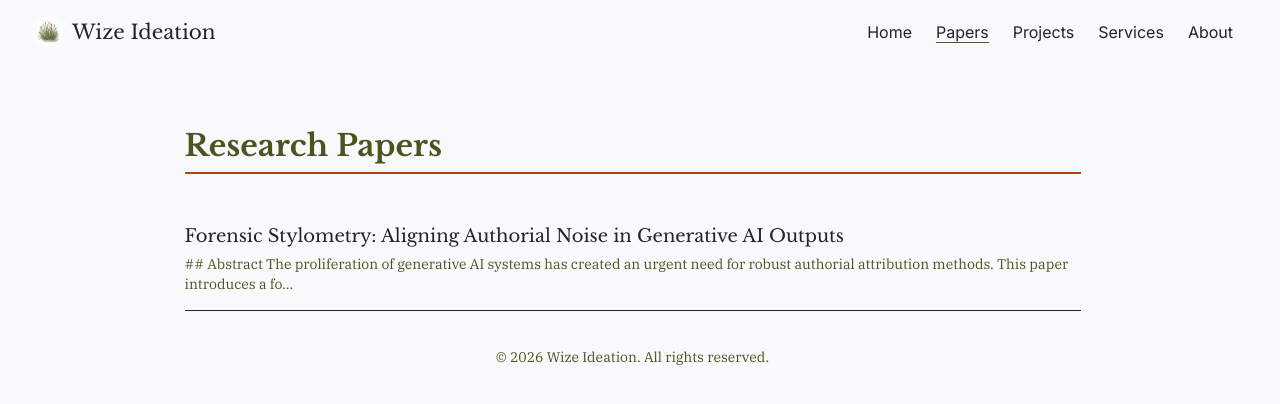
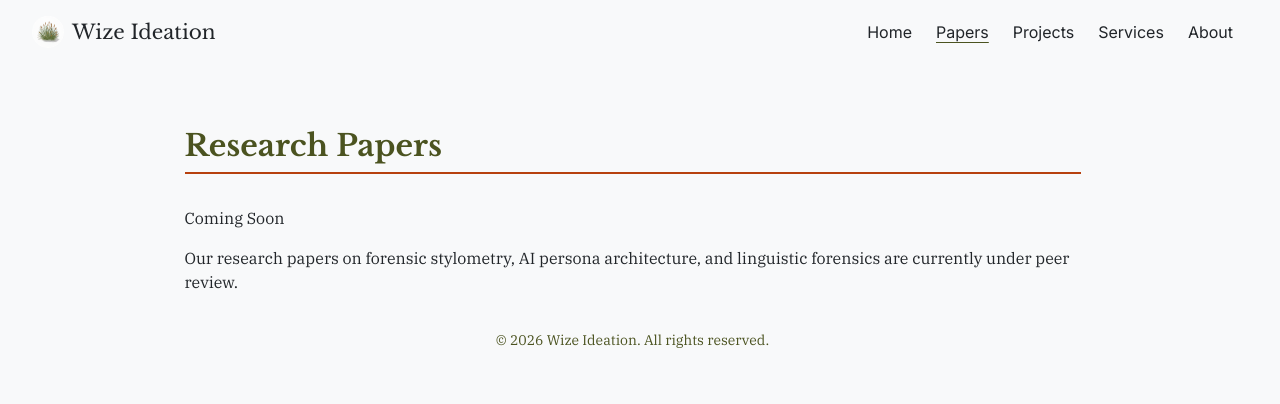
Before and after one commit to WizeIdea/wizeideation-website, a Next.js app: page /papers in a window 1280 px wide. Shown: the top 404 px of the page. Built offline with nearby package versions, Linux system fonts and the light colour scheme.

Commit message:
contact reCAPTCHA

```diff
--- a/app/contact/page.tsx
+++ b/app/contact/page.tsx
@@ -19,6 +19,7 @@ export default function ContactPage() {
         name="contact"
         method="POST"
         data-netlify="true"
+        data-netlify-recaptcha="true"
         className="space-y-6"
       >
         <input type="hidden" name="form-name" value="contact" />
@@ -79,6 +80,9 @@ export default function ContactPage() {
           />
         </div>
 
+        {/* Netlify reCAPTCHA */}
+        <div data-netlify-recaptcha="true"></div>
+
         <button
           type="submit"
           className="inline-flex items-center justify-center px-6 py-3 bg-burntOchre text-saltWhite font-mono text-sm transition-all duration-150 hover:opacity-90 focus-visible:outline-none focus-visible:ring-2 focus-visible:ring-burntOchre"
--- a/app/papers/page.tsx
+++ b/app/papers/page.tsx
@@ -16,7 +16,7 @@ export const metadata = {
 };
 
 export default async function PapersIndex() {
-  const papers = getAllPapers();
+  // const papers = getAllPapers();
 
   return (
     <section
@@ -27,8 +27,16 @@ export default async function PapersIndex() {
         Research Papers
       </h1>
 
+      <p className="font-serif-body text-striationCharcoal mb-4">
+        Coming Soon
+      </p>
+
+      <p className="font-serif-body text-striationCharcoal">
+        Our research papers on forensic stylometry, AI persona architecture, and linguistic forensics are currently under peer review.
+      </p>
+
       {/* Render the dynamic list */}
-      <ResearchList items={papers} basePath="/papers" />
+      {/* <ResearchList items={papers} basePath="/papers" /> */}
     </section>
   );
 }
```
